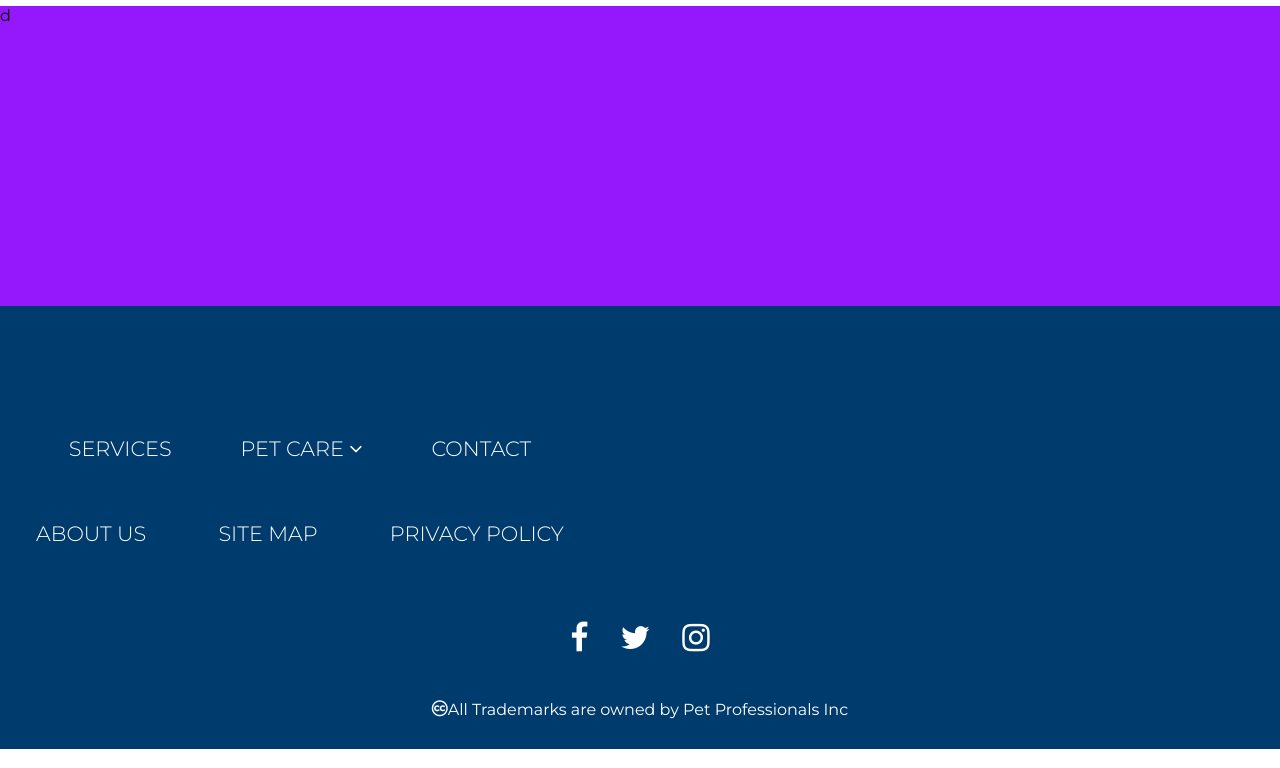
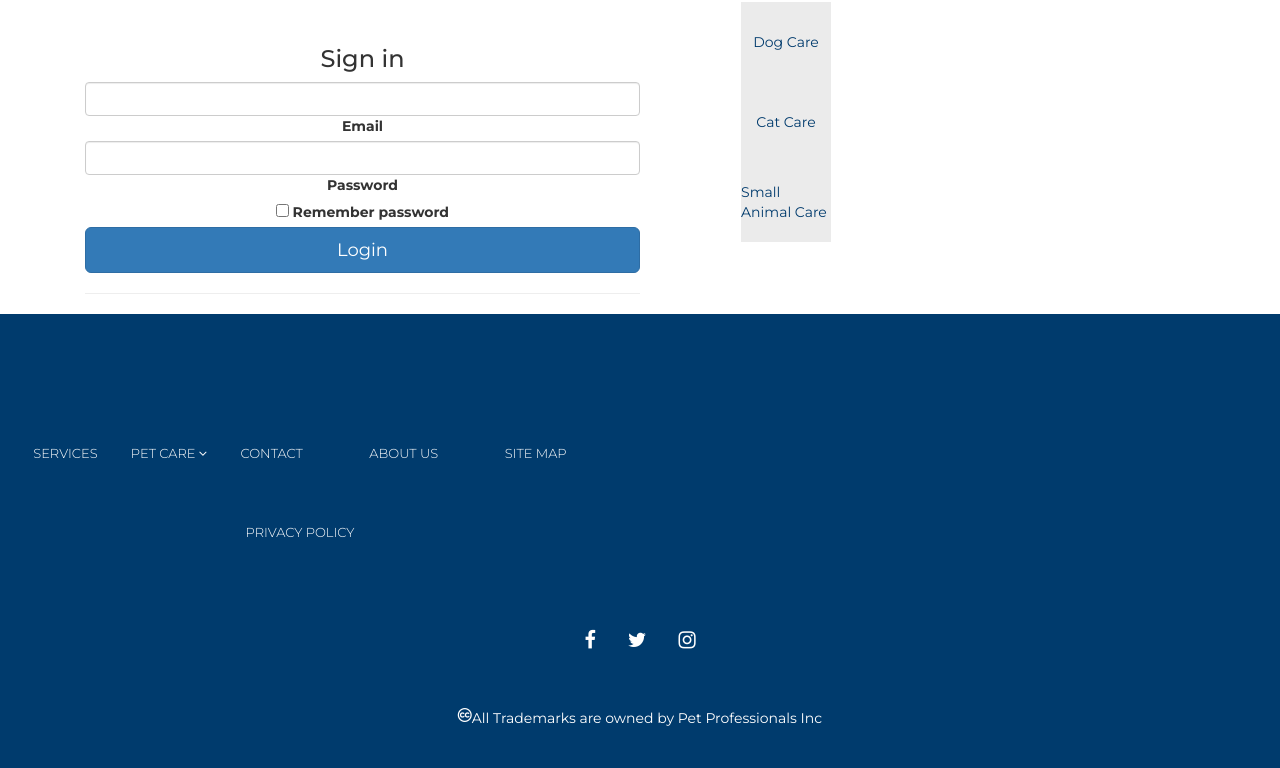
Before and after one commit to Techi-fy/Pet_Consultation_App, a plain HTML site: page sign-up.html in a window 1280 px wide. Shown: the part 74-842 px from the top of the page. Drawn offline with nearby package versions, Linux system fonts and the light colour scheme.

Commit message:
adding JS validation and a bootsrap component login form

```diff
--- a/app.js
+++ b/app.js
@@ -3,6 +3,9 @@ const menuLinks = document.querySelector('.navbar-menu');
 const navLogo = document.querySelector('#navbar-logo');
 const dropMenu = document.getElementById('drop-menu-src')
 const dropList = document.getElementById('drop-list')
+const passwordForm = document.getElementById('password-form')
+
+//document.getElementById('error')
 
 // Display Mobile Menu
 const mobileMenu = () => {
@@ -24,3 +27,21 @@ else{
     dropList.style.display= "none"
 }
 })
+
+
+if (passwordForm.value.length >= 20) {
+  messages.push('Password must be less than 25 characters')
+}
+
+if (messages.length > 0) {
+  e.preventDefault()
+  errorElement.innerText = messages.join(', ')
+
+}
+//function CheckPassword(passwordForm)
+var pwSecure =  /^[A-Za-z]\w{7,14}$/;
+if(passwordForm.value.match(pwSecure))
+{
+alert('Correct, try another...')
+return true;
+}
--- a/sign-up.html
+++ b/sign-up.html
@@ -2,8 +2,13 @@
   <head>
     <meta charset="UTF-8" />
     <meta http-equiv="X-UA-Compatible" content="IE=edge" />
-    <meta name="viewport" content="width=device-width, initial-scale=1.0" />
+
+<meta name="viewport" content="width=device-width, initial-scale=1">
+
     <link rel="stylesheet" href="styles.css" />
+    <link rel="stylesheet" href="https://maxcdn.bootstrapcdn.com/bootstrap/3.4.1/css/bootstrap.min.css">
+    <script src="https://ajax.googleapis.com/ajax/libs/jquery/3.6.0/jquery.min.js"></script>
+    <script src="https://maxcdn.bootstrapcdn.com/bootstrap/3.4.1/js/bootstrap.min.js"></script>
     <link
       rel="stylesheet"
       href="https://cdnjs.cloudflare.com/ajax/libs/font-awesome/4.7.0/css/font-awesome.min.css"
@@ -11,6 +16,7 @@
     <link rel="preconnect" href="https://fonts.googleapis.com">
 <link rel="preconnect" href="https://fonts.gstatic.com" crossorigin>
 <link href="https://fonts.googleapis.com/css2?family=Montserrat:ital,wght@0,100;0,200;0,300;0,400;0,500;0,600;0,700;0,800;0,900;1,200;1,300;1,400;1,500;1,600;1,700;1,800&display=swap" rel="stylesheet">
+
     <title>Document</title>
   </head>
   <body>
@@ -63,9 +69,44 @@
     </ul>
     </div>
 </nav>
-<section class="login-wrapper">
-<div class="login-container">
-d
+<div class="container">
+<section class="vh-100" style="background-color: #ffffff;">
+  <div class="container py-5 h-100">
+    <div class="row d-flex justify-content-center align-items-center h-100">
+      <div class="col-12 col-md-8 col-lg-6 col-xl-5">
+        <div class="card shadow-2-strong" style="border-radius: 1rem;">
+          <div class="card-body p-5 text-center">
+
+            <h3 class="mb-5">Sign in</h3>
+
+            <div class="form-outline mb-4">
+              <input type="email" id="typeEmailX-2" class="form-control form-control-lg" />
+              <label class="form-label" for="typeEmailX-2">Email</label>
+            </div>
+
+            <div class="form-outline mb-4">
+              <input type="password" id="password-form" class="form-control form-control-lg"  minlength="10"/>
+              <label class="form-label" for="password-form">Password</label>
+            </div>
+
+            <!-- Checkbox -->
+            <div class="form-check d-flex justify-content-start mb-4">
+              <input class="form-check-input" type="checkbox" value="" id="form1Example3" />
+              <label class="form-check-label" for="form1Example3"> Remember password </label>
+            </div>
+
+            <button class="btn btn-primary btn-lg btn-block" type="submit">Login</button>
+
+            <hr class="my-4">
+
+
+          </div>
+        </div>
+      </div>
+    </div>
+  </div>
+</section>
+</div>
 </div>
 </section>
 <footer class="footer-wrapper">
@@ -112,7 +153,9 @@ d
 
     </aside>
   </div>
+
   </footer>
-  <script src="app.js"></script>
+
 </body>
+
 </html>
```
